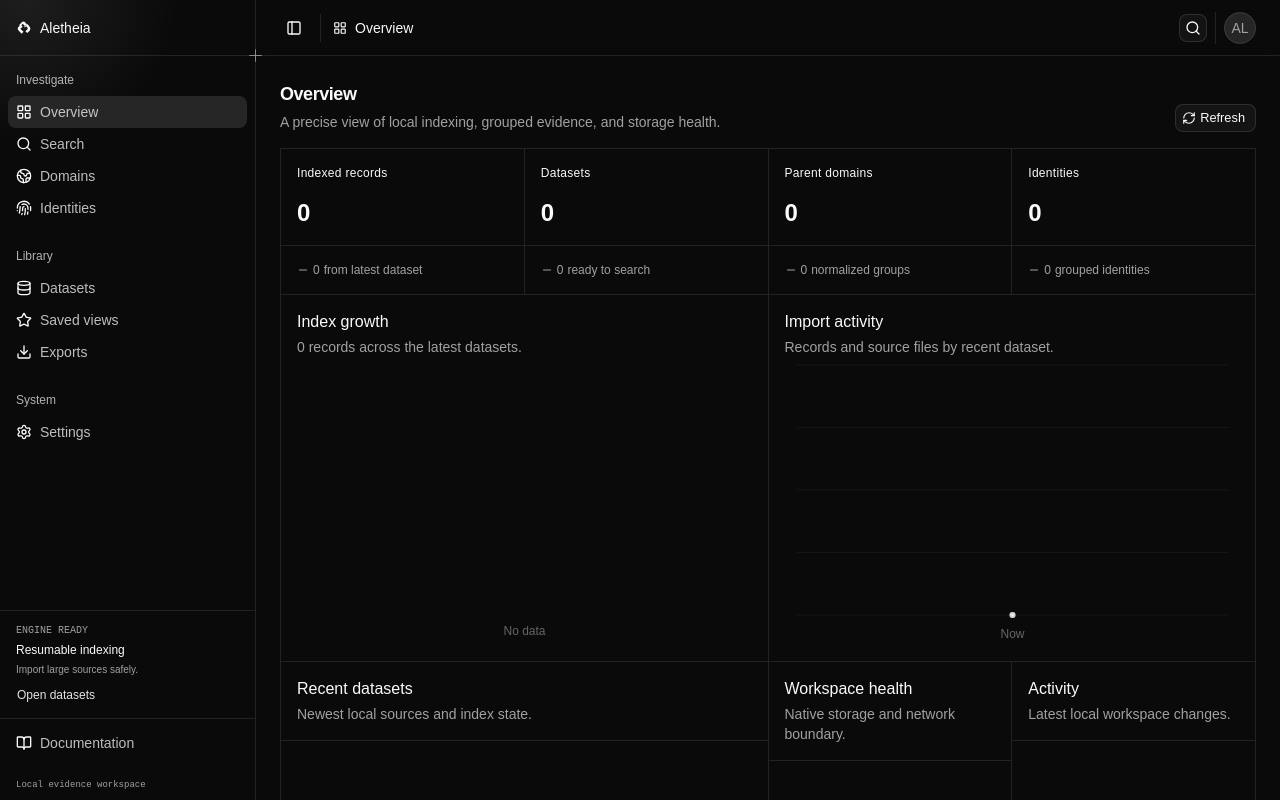
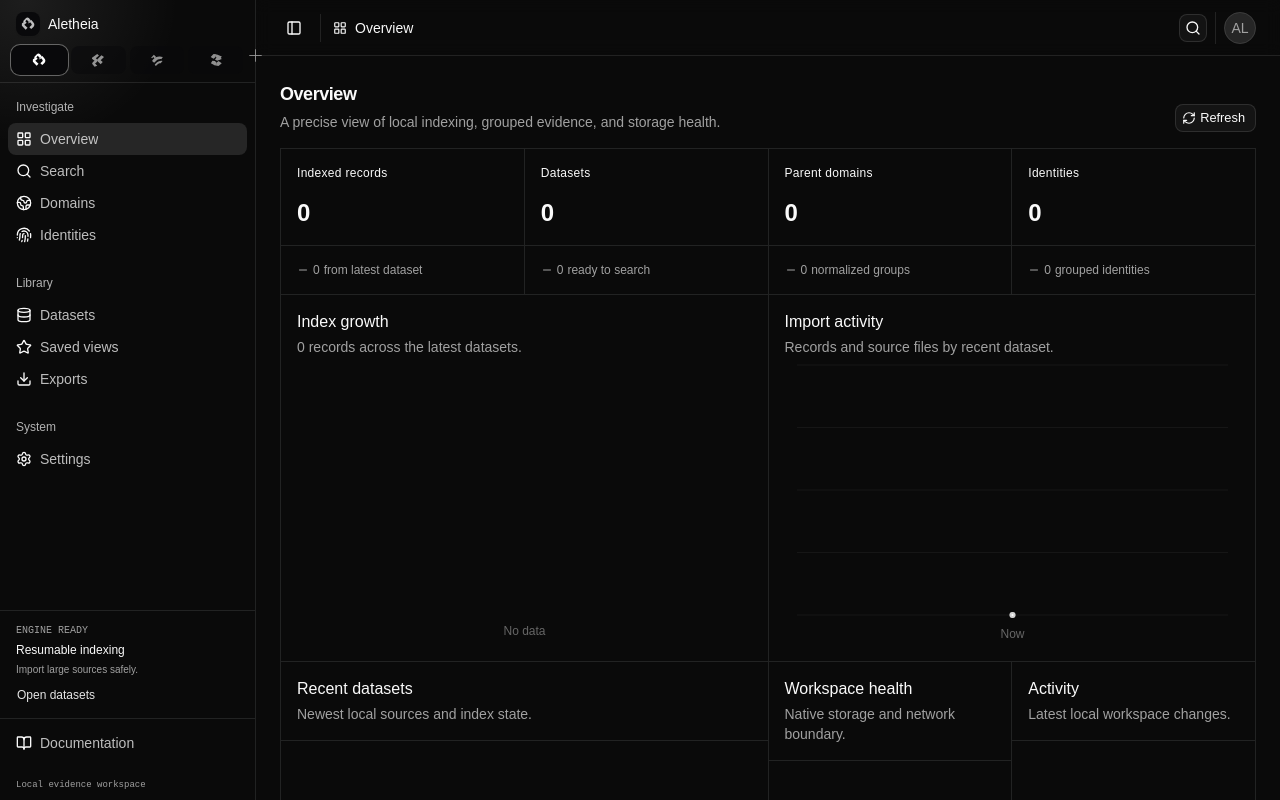
Before and after one commit to xtofuub/Aletheia, a React (Vite) app: page /#/overview in a window 1280 px wide. Shown: the top 800 px of the page. Built offline with nearby package versions, Linux system fonts and the light colour scheme.

Commit message:
feat: preview logo concepts in sidebar

```diff
--- a/src/components/app-sidebar.tsx
+++ b/src/components/app-sidebar.tsx
@@ -1,8 +1,14 @@
+import { useEffect, useState } from "react";
 import { BookOpenIcon } from "lucide-react";
 import type { RouteKey } from "@/router";
 import { navGroups } from "@/components/app-shared";
 import { LatestChange } from "@/components/latest-change";
-import { LogoIcon } from "@/components/logo";
+import {
+  isLogoVariant,
+  LOGO_VARIANTS,
+  LogoIcon,
+  type LogoVariant,
+} from "@/components/logo";
 import { NavGroup } from "@/components/nav-group";
 import {
   Sidebar,
@@ -16,7 +22,35 @@
 import { openReleasePage } from "@/lib/desktop";
 import { cn } from "@/lib/utils";
 
+const LOGO_STORAGE_KEY = "aletheia.logo-variant";
+
+const faviconByVariant: Record<LogoVariant, string> = {
+  ribbon: "/aletheia-ribbon.svg",
+  shards: "/aletheia-shards.svg",
+  swoop: "/aletheia-swoop.svg",
+  orbit: "/aletheia-orbit.svg",
+};
+
 export function AppSidebar({ activeRoute }: { activeRoute: RouteKey }) {
+  const [logoVariant, setLogoVariant] = useState<LogoVariant>("ribbon");
+
+  useEffect(() => {
+    const savedVariant = localStorage.getItem(LOGO_STORAGE_KEY);
+    const nextVariant = isLogoVariant(savedVariant) ? savedVariant : "ribbon";
+    setLogoVariant(nextVariant);
+    document
+      .querySelector<HTMLLinkElement>('link[rel="icon"]')
+      ?.setAttribute("href", faviconByVariant[nextVariant]);
+  }, []);
+
+  const selectLogoVariant = (variant: LogoVariant) => {
+    setLogoVariant(variant);
+    localStorage.setItem(LOGO_STORAGE_KEY, variant);
+    document
+      .querySelector<HTMLLinkElement>('link[rel="icon"]')
+      ?.setAttribute("href", faviconByVariant[variant]);
+  };
+
   return (
     <Sidebar
       className={cn(
@@ -27,11 +61,36 @@
       collapsible="icon"
       variant="sidebar"
     >
-      <SidebarHeader className="h-14 justify-center border-b px-2">
+      <SidebarHeader className="min-h-14 justify-center gap-1.5 border-b px-2 py-2 group-data-[collapsible=icon]:h-14 group-data-[collapsible=icon]:py-1">
         <SidebarMenuButton render={<a href="#/overview" />}>
-          <LogoIcon />
+          <span className="flex size-6 shrink-0 items-center justify-center rounded-md bg-zinc-950 text-white shadow-xs">
+            <LogoIcon className="size-4.5" variant={logoVariant} />
+          </span>
           <span className="font-medium text-foreground!">Aletheia</span>
         </SidebarMenuButton>
+        <div
+          aria-label="Aletheia logo concepts"
+          className="grid grid-cols-4 gap-1 px-1 group-data-[collapsible=icon]:hidden"
+          role="group"
+        >
+          {LOGO_VARIANTS.map((variant) => (
+            <button
+              aria-label={`Preview ${variant.label} logo`}
+              aria-pressed={logoVariant === variant.id}
+              className={cn(
+                "flex h-7 items-center justify-center rounded-md bg-zinc-950 text-white opacity-55 transition-[opacity,box-shadow,transform] hover:scale-[1.03] hover:opacity-100 focus-visible:outline-none focus-visible:ring-2 focus-visible:ring-ring",
+                logoVariant === variant.id &&
+                  "opacity-100 ring-1 ring-foreground/35 ring-offset-1 ring-offset-background",
+              )}
+              key={variant.id}
+              onClick={() => selectLogoVariant(variant.id)}
+              title={variant.label}
+              type="button"
+            >
+              <LogoIcon className="size-4" variant={variant.id} />
+            </button>
+          ))}
+        </div>
       </SidebarHeader>
       <SidebarContent>
         {navGroups.map((group) => (
```
